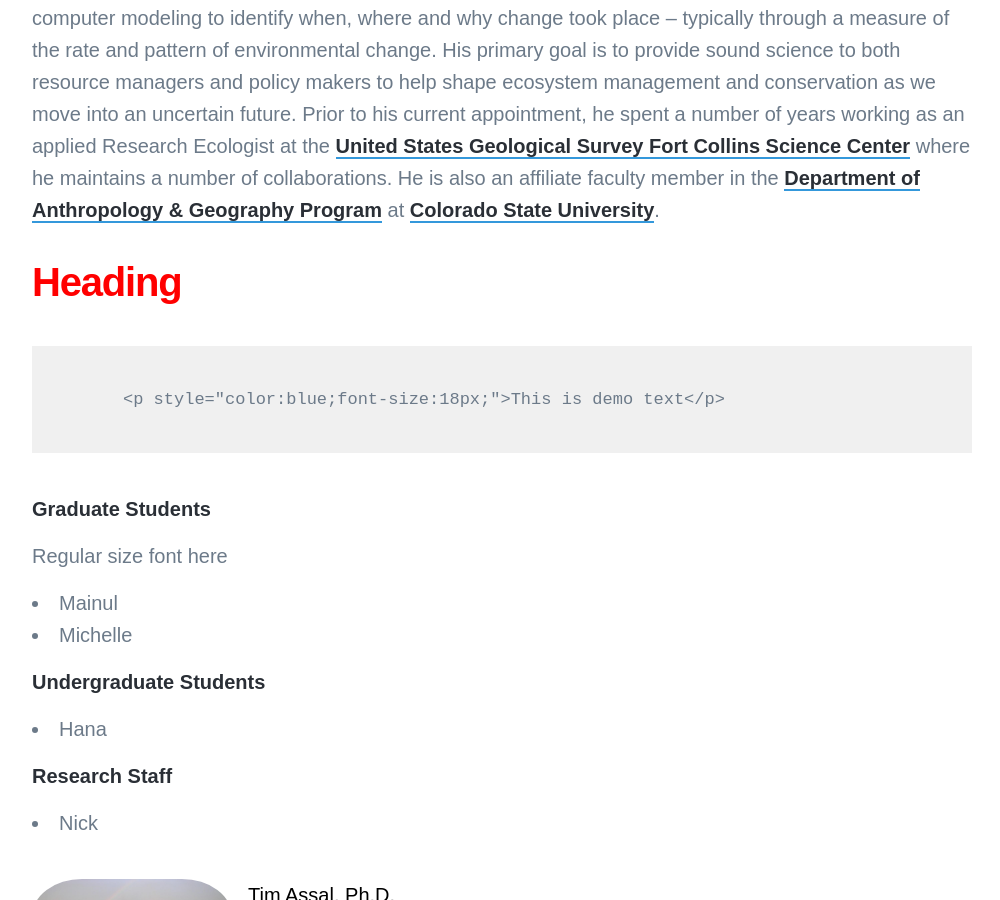
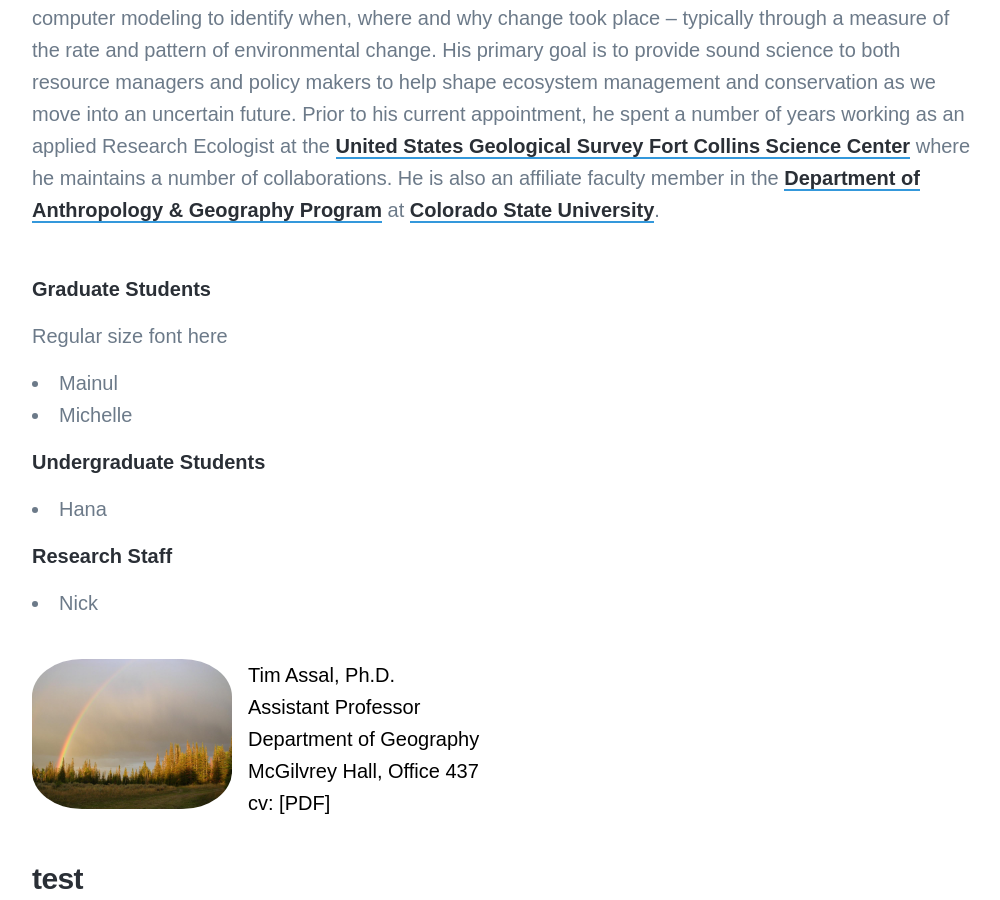
Before and after one commit to tjassal/tjassal.github.io, a Jekyll site: the page built from _pages/people.md, in a window 1280 px wide and 900 px high, scrolled down 1005 px. Shown: the whole window, without its empty margins (138-1138 px from the left). Built offline with Jekyll 4.4.1, drawn with Linux system fonts in a browser that asks for light colours; nearby versions of some CDN libraries; some web fonts are replaced.

Commit message:
Update people.md

```diff
--- a/_pages/people.md
+++ b/_pages/people.md
@@ -11,7 +11,7 @@
 
 <img class="img-circle img-responsive img-left" src="/images/teampic/LM-rainbow.JPG" alt="" height="200" width="200" style="float: left; margin-right: 1em; border-radius:50%">
 
-<span style="color:black; font-size:16px">Tim Assal, Ph.D.
+<span style="color:black">Tim Assal, Ph.D.
 Assistant Professor
 Department of Geography
 McGilvrey Hall, Office 437
@@ -20,12 +20,9 @@
 
 {% include socials.html %}
 
-<span font:size="32 px">Tim is a biogeographer, spatial ecologist, and applied remote sensing scientist studying the effects of disturbance on forest and shrubland ecosystems. He combines field studies, satellite sensors, and computer modeling to identify when, where and why change took place – typically through a measure of the rate and pattern of environmental change. His primary goal is to provide sound science to both resource managers and policy makers to help shape ecosystem management and conservation as we move into an uncertain future. Prior to his current appointment, he spent a number of years working as an applied Research Ecologist at the [United States Geological Survey Fort Collins Science Center](https://www.usgs.gov/centers/fort) where he maintains a number of collaborations. He is also an affiliate faculty member in the [Department of Anthropology & Geography Program](https://anthgr.colostate.edu/) at [Colorado State University](https://www.colostate.edu/).</span>
+<span style="font-size:20px">Tim is a biogeographer, spatial ecologist, and applied remote sensing scientist studying the effects of disturbance on forest and shrubland ecosystems. He combines field studies, satellite sensors, and computer modeling to identify when, where and why change took place – typically through a measure of the rate and pattern of environmental change. His primary goal is to provide sound science to both resource managers and policy makers to help shape ecosystem management and conservation as we move into an uncertain future. Prior to his current appointment, he spent a number of years working as an applied Research Ecologist at the [United States Geological Survey Fort Collins Science Center](https://www.usgs.gov/centers/fort) where he maintains a number of collaborations. He is also an affiliate faculty member in the [Department of Anthropology & Geography Program](https://anthgr.colostate.edu/) at [Colorado State University](https://www.colostate.edu/).</span>
 <br>
 <br>
-
- <h1 style="color:red;font-size:40px;">Heading</h1>
-         <p style="color:blue;font-size:18px;">This is demo text</p>
 
 ##### Graduate Students
 Regular size font here
```
